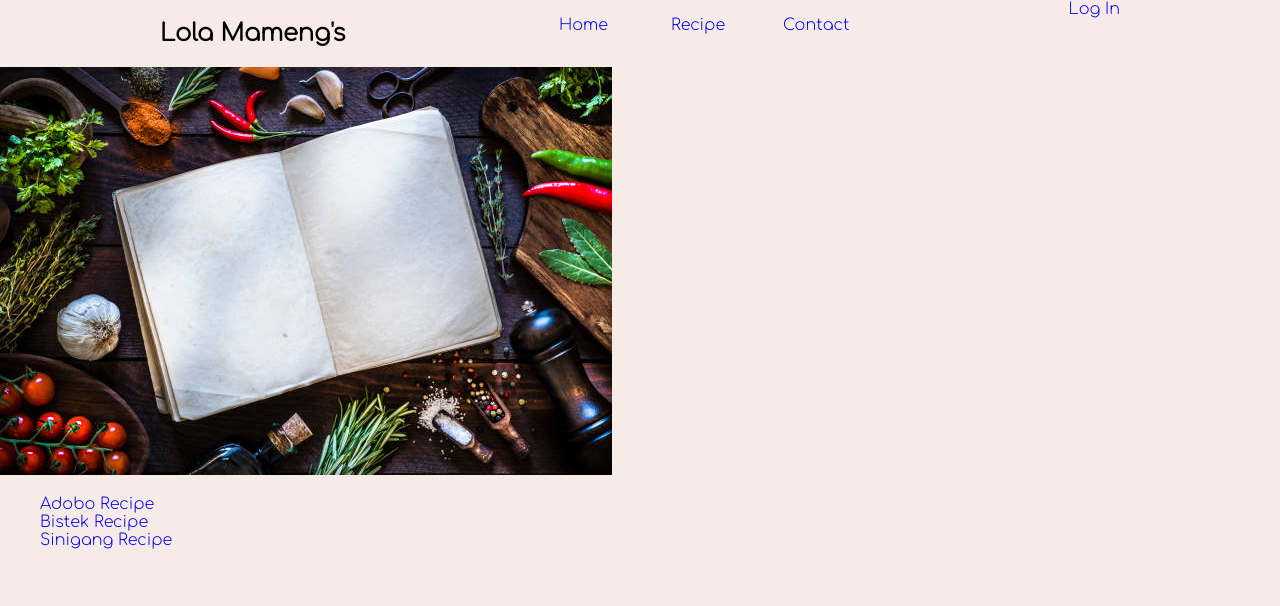
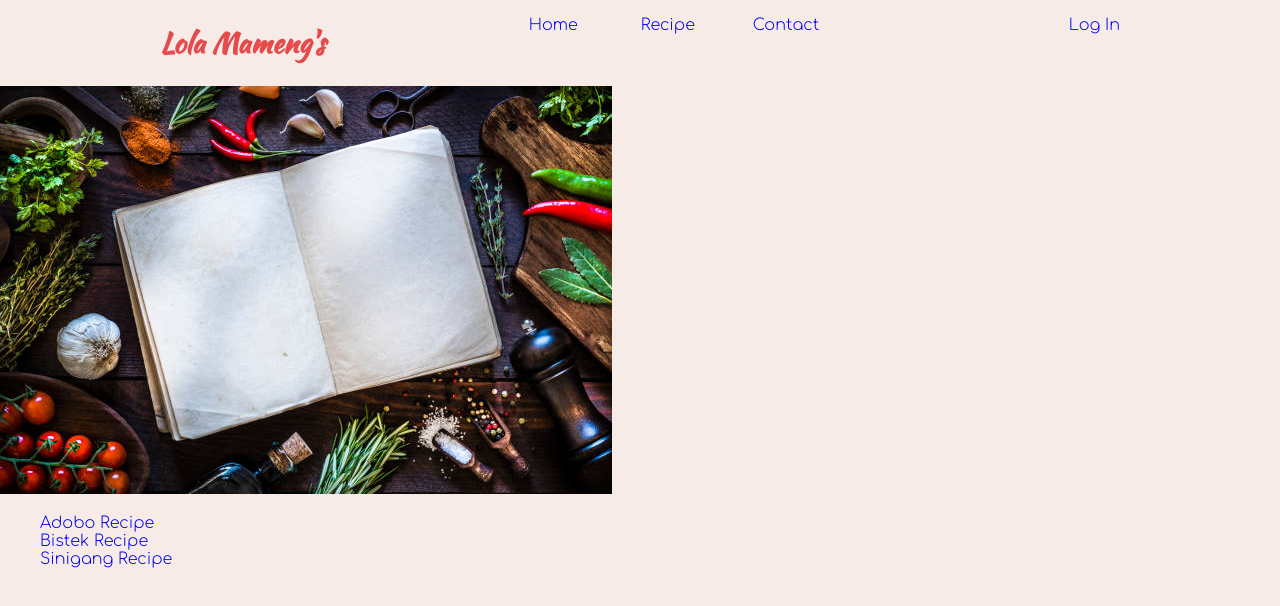
Before and after one commit to theadg/odin-recipes, a plain HTML site: page index.html in a window 1280 px wide. Drawn offline with Linux system fonts and the light colour scheme.

Commit message:
Clean nav bar and add class names

```diff
--- a/index.html
+++ b/index.html
@@ -8,16 +8,17 @@
     <link rel="stylesheet" href="css/main.css">
 </head>
 <body>
-    <nav>
-        <h1>Lola Mameng's</h1>
+    <nav class ="main-nav">
+        <h1 class ="logo">Lola Mameng's</h1>
         <ul>
-            <nav class ="main-nav">
+            <nav >
                <li> <a href="#">Home</a></li>
                <li> <a href="index.html">Recipe</a></li>
                <li> <a href="#">Contact</a></li>
             </nav>
          </ul>
-        <a href="#">Log In</a>
+
+            <ul><a href="#">Log In</a></ul>
     </nav>
 
 
```
